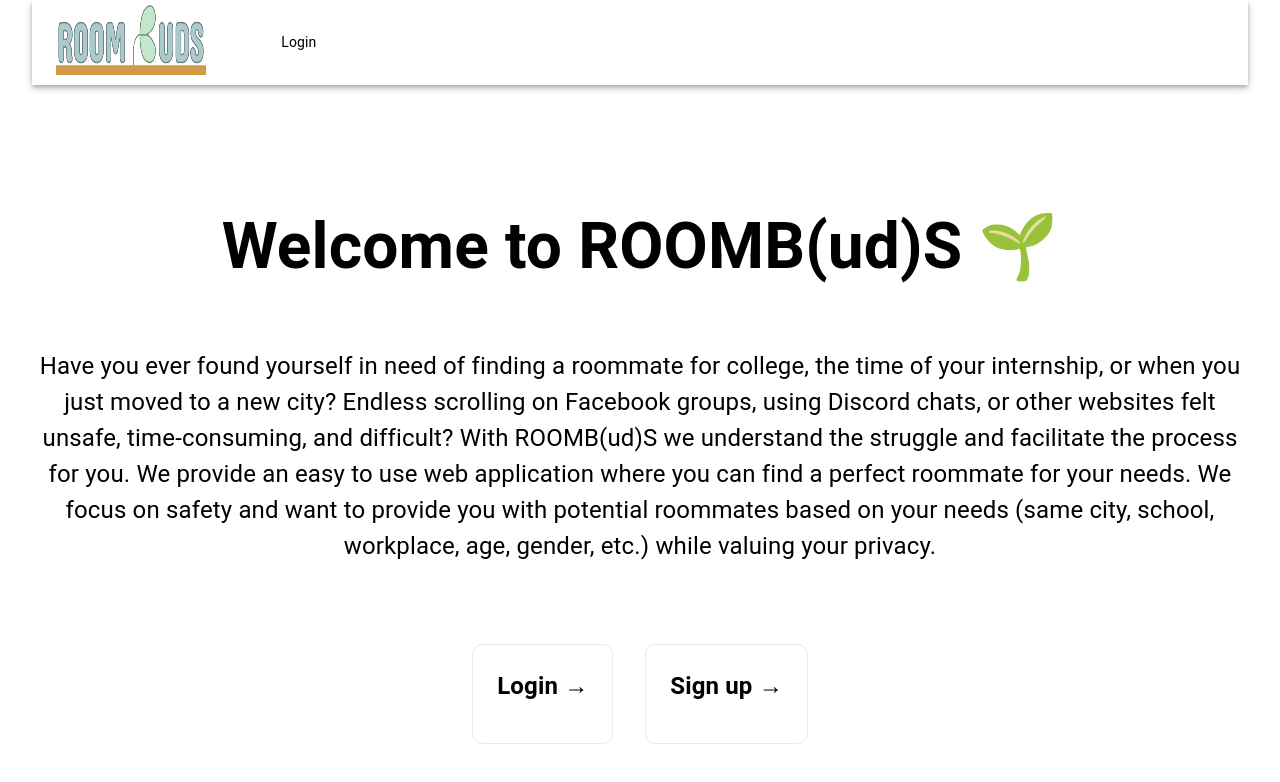
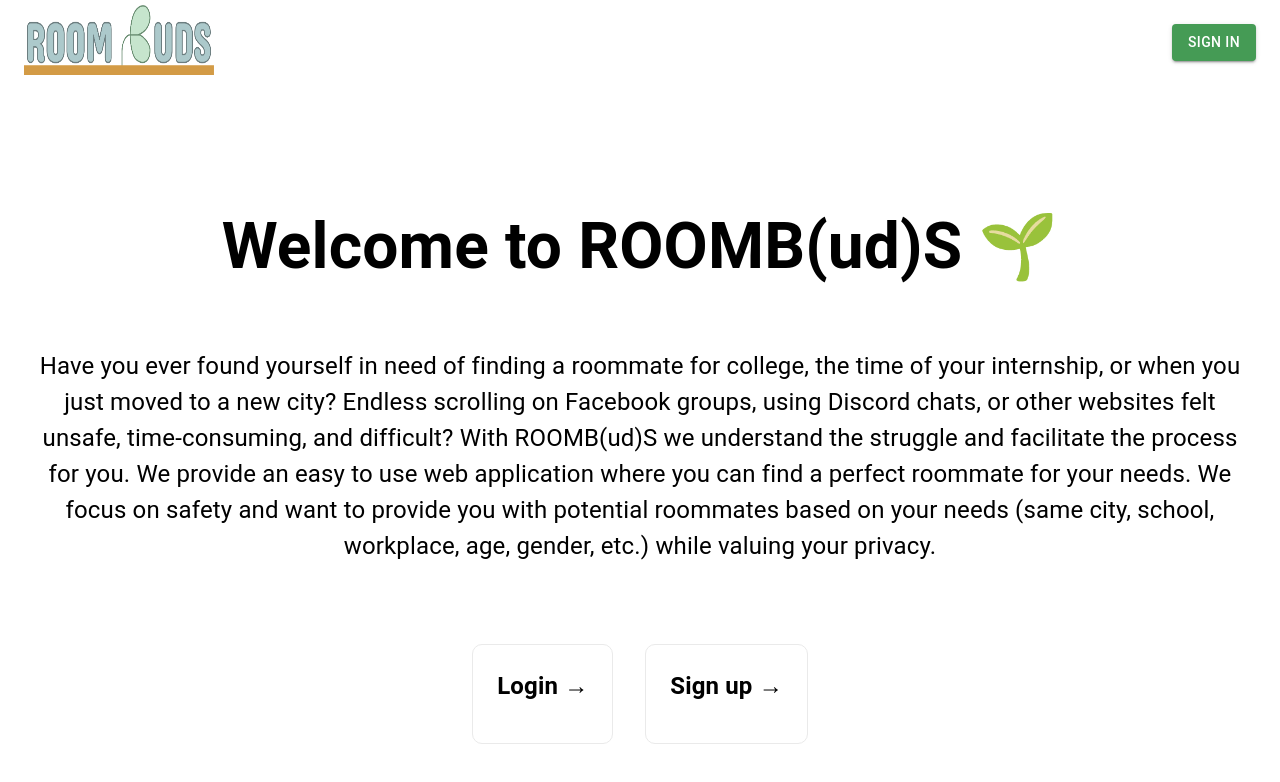
Before and after one commit to zuziamatysiak/roombuds, a Next.js app in the folder roombuds/: page / in a window 1280 px wide. Shown: the top 782 px of the page. Built offline with nearby package versions, Linux system fonts and the light colour scheme.

Commit message:
fixed navbar

```diff
--- a/roombuds/pages/Navbar.tsx
+++ b/roombuds/pages/Navbar.tsx
@@ -5,30 +5,28 @@ import {
     Toolbar,
     CssBaseline,
     Typography,
-    makeStyles,
+    Button
   } from "@material-ui/core";
 
 export const Navbar = () => {
   return (
     <AppBar position="static" style={{ background: '#FFFFFF' }}>
     <CssBaseline />
-    <Toolbar>
+    <Toolbar style={{ justifyContent: "space-between" }}>
       <Typography variant="h4">
         <div style = {{width: "20%", paddingTop : "5px"}}>
         <Image
             src="/logo.png"
             alt="logo"
-            width = {150}
+            width = {190}
             height = {70}
         />
         </div>
       </Typography>
-        <div>
-            // TODO fix
-          <Link href="/" style={{ color: 'black', paddingLeft : "5px"}}>
-            Login
-          </Link>
-        </div>
+      <Button style={{
+        backgroundColor: "#459b55",
+        color: "white"
+    }} variant="contained">Sign in</Button>
     </Toolbar>
   </AppBar>
   );
--- a/roombuds/pages/index.tsx
+++ b/roombuds/pages/index.tsx
@@ -4,13 +4,14 @@ import styles from '../styles/Home.module.css'
 
 export default function Home() {
   return (
+    <div>
+      <Navbar />
       <div className={styles.container}>
         <Head>
           <title>ROOMB(ud)S 🌱</title>
           <meta name="description" content="Generated by create next app" />
-        <link rel="icon" href="/favicon.ico" />
+          <link rel="icon" href="/logo.png" />
         </Head>
-      <Navbar />
         <main className={styles.main}>
           <h1 className={styles.title}>
             Welcome to ROOMB(ud)S 🌱
@@ -27,8 +28,10 @@ export default function Home() {
             <a href="https://nextjs.org/docs" className={styles.card}>
               <h2>Sign up &rarr;</h2>
             </a>
+
           </div>
         </main>
       </div>
+    </div>
   )
 }
```
Lines whose indentation alone changed are shown as unchanged.
